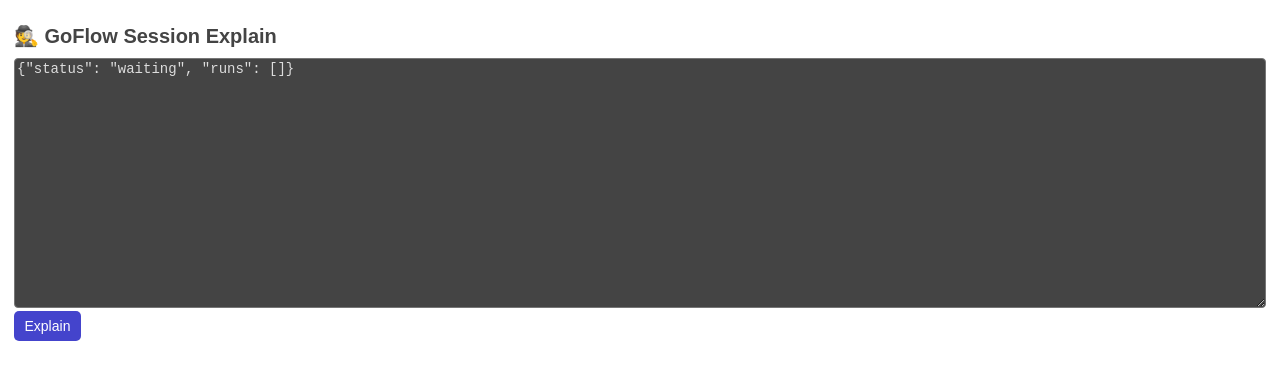
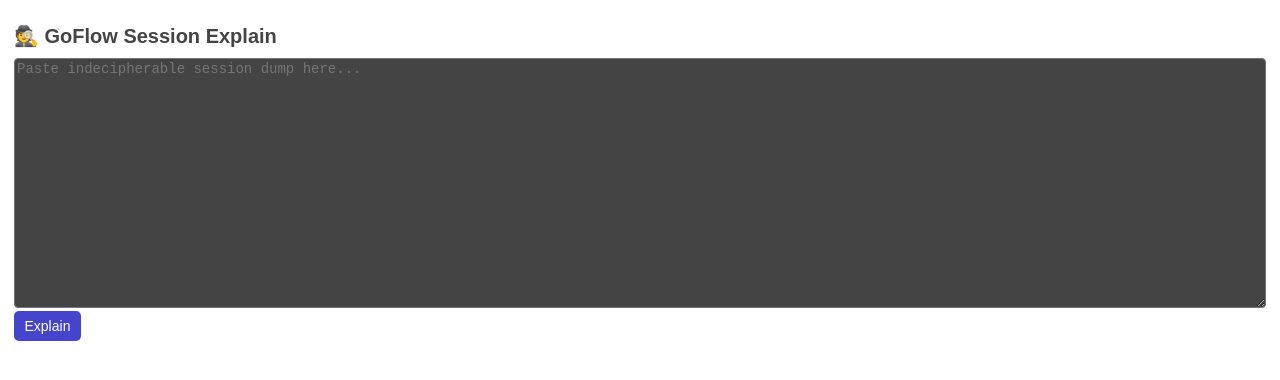
Before and after one commit to tybritten/sessionexplain, a React (Create React App) app: page / in a window 1280 px wide. Shown: the top 380 px of the page. Built offline with nearby package versions, Linux system fonts and the light colour scheme.

Commit message:
Use placeholder text on source textarea and make event bodies easier to read

```diff
--- a/src/components/App.tsx
+++ b/src/components/App.tsx
@@ -15,7 +15,7 @@
 class App extends React.Component<Props, State> {
   constructor(props: Props) {
     super(props);
-    this.state = { source: '{"status": "waiting", "runs": []}', explain: null, problem: "" };
+    this.state = { source: '', explain: null, problem: "" };
 
     this.handleExplain = this.handleExplain.bind(this);
     this.handleChangeSource = this.handleChangeSource.bind(this);
@@ -43,7 +43,7 @@
     return (
       <div className="App">
         <div className="App-header"><h1>🕵️ GoFlow Session Explain</h1></div>
-        <textarea className="App-source" value={this.state.source} onChange={this.handleChangeSource} />
+        <textarea className="App-source" value={this.state.source} onChange={this.handleChangeSource} placeholder="Paste indecipherable session dump here..." />
         <button onClick={this.handleExplain}>Explain</button>
         {this.state.problem != "" &&
           <div className="App-problem">{this.state.problem}</div>
--- a/src/components/Timeline.css
+++ b/src/components/Timeline.css
@@ -40,10 +40,6 @@
     background-color: #EEE;
 }
 
-.Event-time {
-    font-weight: bold;
-}
-
 .Event-summary {
     font-weight: normal;
 }
@@ -59,7 +55,7 @@
 }
 
 .Event-body pre {
-    color: #AAA;
+    color: #888;
     font-family: 'Courier New', Courier, monospace;
     font-size: 12px;
 }
```
